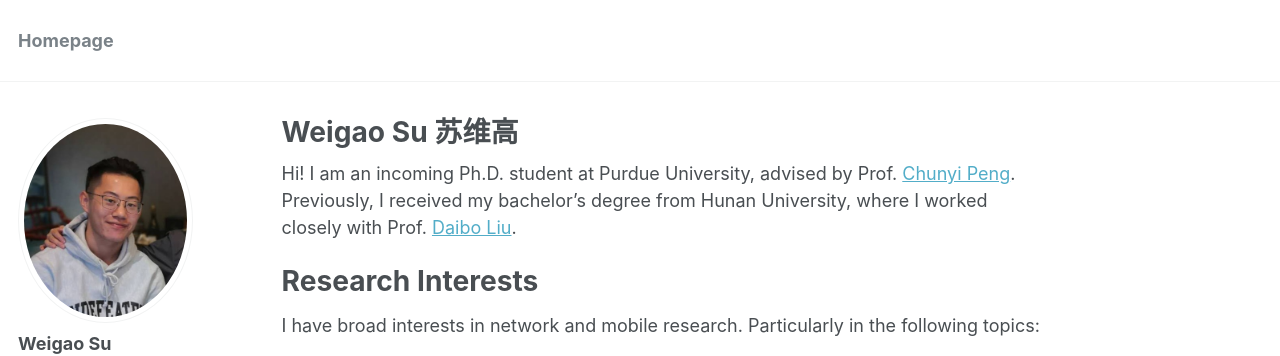
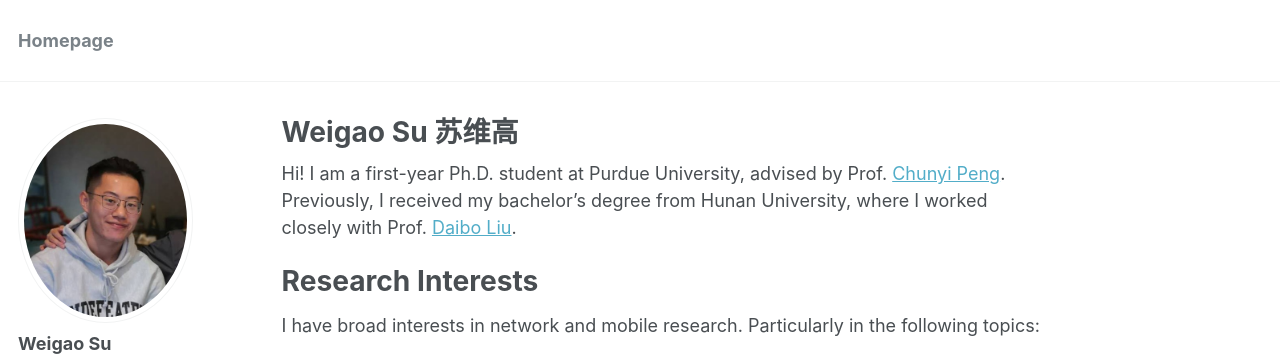
Before and after one commit to wegul/wegul.github.io, a Jekyll site: the page built from _pages/about.md, in a window 1280 px wide and 981 px high. Shown: the top 356 px of the window. Built offline with Jekyll 4.4.1, drawn with Linux system fonts in a browser that asks for light colours.

Commit message:
Update about.md

```diff
--- a/_pages/about.md
+++ b/_pages/about.md
@@ -8,7 +8,7 @@ redirect_from:
   - /about.html
 ---
 
-Hi! I am an incoming Ph.D. student at Purdue University, advised by Prof. [Chunyi Peng](https://www.cs.purdue.edu/homes/chunyi/). Previously, I received my bachelor’s degree from Hunan University, where I worked closely with Prof. [Daibo Liu](https://sites.google.com/site/dbliuuestc/home).
+Hi! I am a first-year Ph.D. student at Purdue University, advised by Prof. [Chunyi Peng](https://www.cs.purdue.edu/homes/chunyi/). Previously, I received my bachelor’s degree from Hunan University, where I worked closely with Prof. [Daibo Liu](https://sites.google.com/site/dbliuuestc/home).
 <!-- This is my [CV](https://github.com/wegul/wegul/raw/main/files/weigaosu_CV.pdf). -->
 
 <!-- *I will join Purdue University in 2022Fall for Ph.D. study. Boiler Up!!!* -->
```
